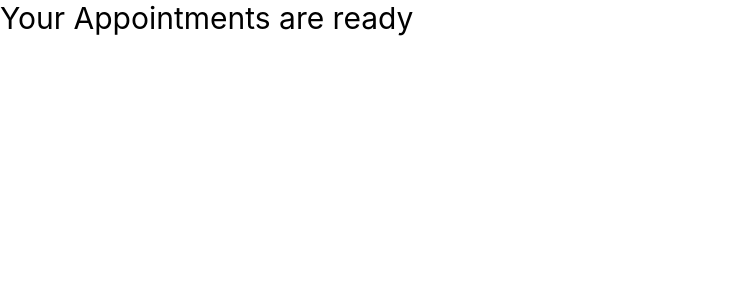
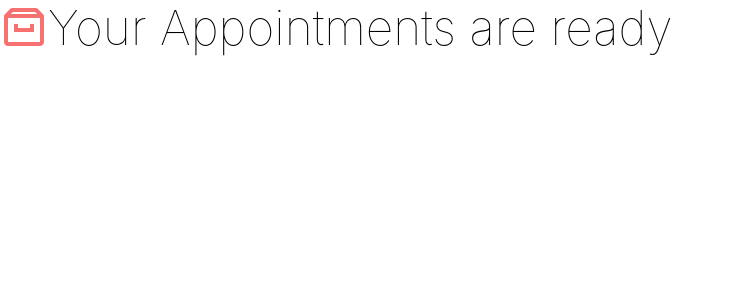
Before and after one commit to talktoamitdhir/SecureMyLand, a React (Create React App) app in the folder frontinterface/: page / in a window 1280 px wide. Shown: the top 300 px of the page, without its empty margins (0-732 px from the left). Built offline with nearby package versions, Linux system fonts and the light colour scheme.

Commit message:
Configured the Tailwind CSS to React App

```diff
--- a/frontinterface/package.json
+++ b/frontinterface/package.json
@@ -37,6 +37,7 @@
     ]
   },
   "devDependencies": {
+    "@tailwindcss/forms": "^0.5.7",
     "tailwindcss": "^3.4.1"
   }
 }
--- a/frontinterface/src/App.js
+++ b/frontinterface/src/App.js
@@ -1,9 +1,12 @@
-
+import {BiArchive} from "react-icons/bi";
 
 function App() {
   return (
-    <div className="text-3xl">
-      <h1>Your Appointments are ready</h1>
+    <div className="App container mx-auto mt-1 font-thin">
+      <h1 className="text-5xl">
+        <BiArchive className="inline-block text-red-400 align-top" />
+        Your Appointments are ready
+      </h1>
     </div>
   );
 }
--- /dev/null
+++ b/frontinterface/src/components/Search.js
@@ -0,0 +1,5 @@
+const Search = () => {
+    return (
+        <h1></h1>
+    )
+}
--- a/frontinterface/tailwind.config.js
+++ b/frontinterface/tailwind.config.js
@@ -5,6 +5,7 @@
   ],
   theme: {
     extend: {},
-  },
-  plugins: [],
+  }
+  //,plugins: []
+  ,plugins: [require("@tailwindcss/forms")]
 }
```
Also changed, not shown: 1 other file (tests, documents, lock files or other folders).
